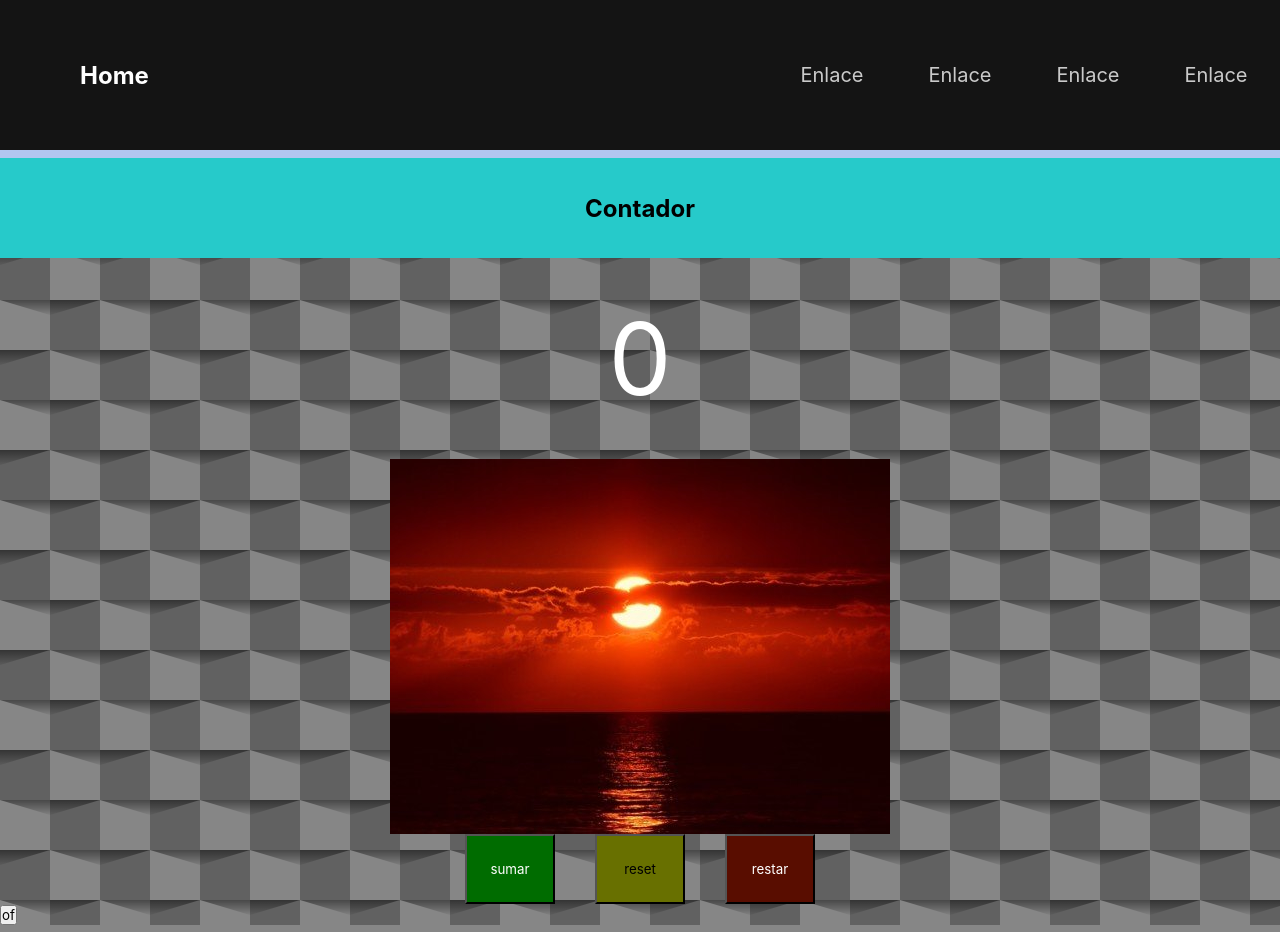
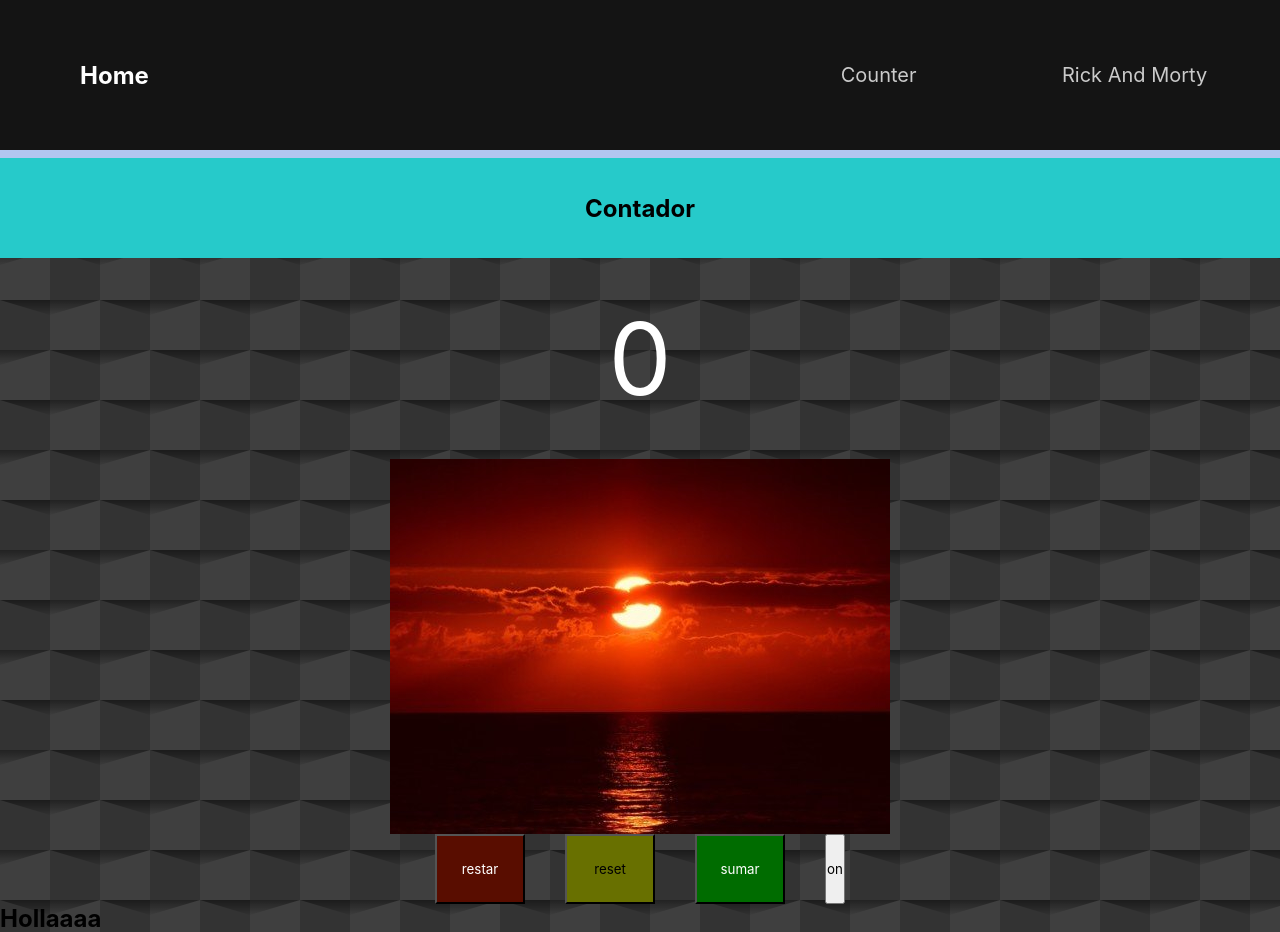
Before and after one commit to jeffersonizquierdo/tareasR, a React (Create React App) app: page / in a window 1280 px wide. Shown: the top 932 px of the page. Built offline with nearby package versions, Linux system fonts and the light colour scheme.

Commit message:
api rick and morty

```diff
--- a/src/App.js
+++ b/src/App.js
@@ -1,9 +1,9 @@
 import React from 'react';
-import todos from './todos.json'
 import { Route, Routes } from 'react-router-dom';
 import { HeaderContador } from './components/Pages/headerContador/HeaderContador';
 import { MenuNavigationF } from './components/Pages/MenuNavigationF/MenuNavigationF';
-import { ModeDarkF } from './components/Pages/ModeDarkF/ModeDarkF';
+import { RickAndMortyF } from './components/Pages/RickAndMortyF/RickAndMortyF';
+
 
 
 function App() {
@@ -17,12 +17,11 @@ function App() {
         </nav>
         <MenuNavigationF></MenuNavigationF>
       </div>
-      <h2 className='tittle'>Contador</h2>
       <Routes>
         <Route path='/' element={ <HeaderContador/>}> </Route>
+        <Route path='/contador'  element={<HeaderContador/>}/>
       </Routes>
-
-      <ModeDarkF></ModeDarkF>
+      <RickAndMortyF/>
     </>
   );
 }
--- a/src/components/Layouts/DivContador/DivContador.jsx
+++ b/src/components/Layouts/DivContador/DivContador.jsx
@@ -1,4 +1,5 @@
 import React, {useEffect, useState} from 'react'
+import { ModeDarkF } from '../../Pages/ModeDarkF/ModeDarkF';
 import { Boton } from '../../Ui/Buttom/Boton';
 import { Contador } from '../../Ui/Contador/Contador';
 import { Logo } from '../../Ui/Logo/Logo';
@@ -28,13 +29,15 @@ export const DivContador = () => {
 
   return (
     <>
+      <h2 className='tittle'>Contador</h2>
       <div className='cont'>
         <div className='count' ><Contador styles={"counter"} textContent={contador}/></div>
         <Logo id="image" />
         <nav className='btns'>
+        <Boton styles={"btn3"} event={restar} textButtom="restar"/>
+          <Boton styles={"btn2"} event={reset} textButtom="reset"/>
           <Boton styles={"btn1"} event={sumar}  textButtom={"sumar"}/>
-          <Boton styles={"btn2"} event={reset} textButtom="reset"/>
-          <Boton styles={"btn3"} event={restar} textButtom="restar"/>
+          <ModeDarkF/>
         </nav>
       </div>
 
--- a/src/components/Layouts/MenuNavigation/MenuNavigation.jsx
+++ b/src/components/Layouts/MenuNavigation/MenuNavigation.jsx
@@ -1,14 +1,12 @@
 import React from 'react'
-import { Enlace } from '../../Ui/Enlace/Enlace'
+import { Link } from 'react-router-dom'
 
 export const MenuNavigation = () => {
   return (
 
     <div>
-      <Enlace />
-      <Enlace />
-      <Enlace />
-      <Enlace />
+      <Link className='' to={"/contador"}> Counter </Link>
+      <Link className='' to={"/rickAndMorty"}> Rick And Morty </Link>
     </div>
   )
 }
--- a/src/components/Layouts/ModeDark/DarkMode.jsx
+++ b/src/components/Layouts/ModeDark/DarkMode.jsx
@@ -5,7 +5,7 @@ import { useEffect } from 'react'
 export const DarkMode = () => {
 
   const [tittle, setTittle] = useState("off")
-  const [modeDark, setMode] = useState(true)
+  const [modeDark, setMode] = useState(false)
 
   const backgorund =  () =>{
 
--- /dev/null
+++ b/src/components/Layouts/RickAndMorty/RickAndMorty.jsx
@@ -0,0 +1,14 @@
+import React from 'react'
+import { Input } from '../../Ui/Input/Input'
+
+export const RickAndMorty = () => {
+
+
+  return (
+    <div>
+
+      <Input labelText={"Buscar"} placeh={"Buscar"} />
+
+    </div>
+  )
+}
--- /dev/null
+++ b/src/components/Pages/RickAndMortyF/RickAndMortyF.jsx
@@ -0,0 +1,8 @@
+import React from 'react'
+import { RickAndMorty } from '../../Layouts/RickAndMorty/RickAndMorty'
+
+export const RickAndMortyF = () => {
+  return (
+    <RickAndMorty/>
+  )
+}
--- a/src/components/Ui/Enlace/Enlace.jsx
+++ /dev/null
@@ -1,9 +0,0 @@
-import React from 'react'
-
-export const Enlace = () => {
-  return (
-    <div>
-      <a href='/' >Enlace</a>
-    </div>
-  )
-}
--- /dev/null
+++ b/src/components/Ui/Input/Input.jsx
@@ -0,0 +1,12 @@
+import React from 'react'
+
+export const Input = ({labelText, placeh}) => {
+  return (
+    <div>
+      <h2>Hollaaaa</h2>
+      <label className='placeh' htmlFor="">{labelText}</label>
+      <input id='idRick' placeholder={placeh} ></input>
+    </div>
+
+  )
+}
```
Also changed, not shown: src/images/813087.jpg (added).
